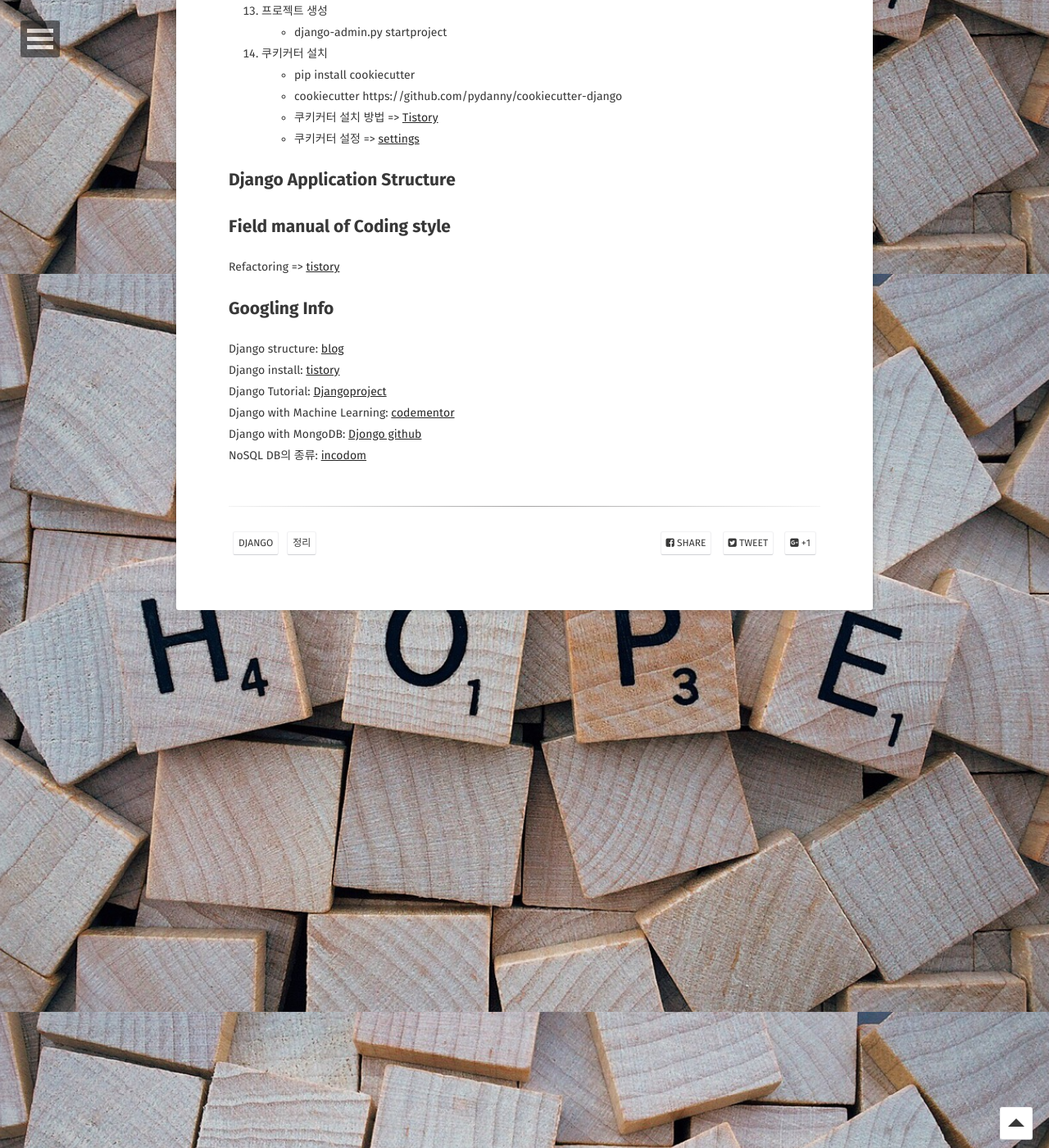
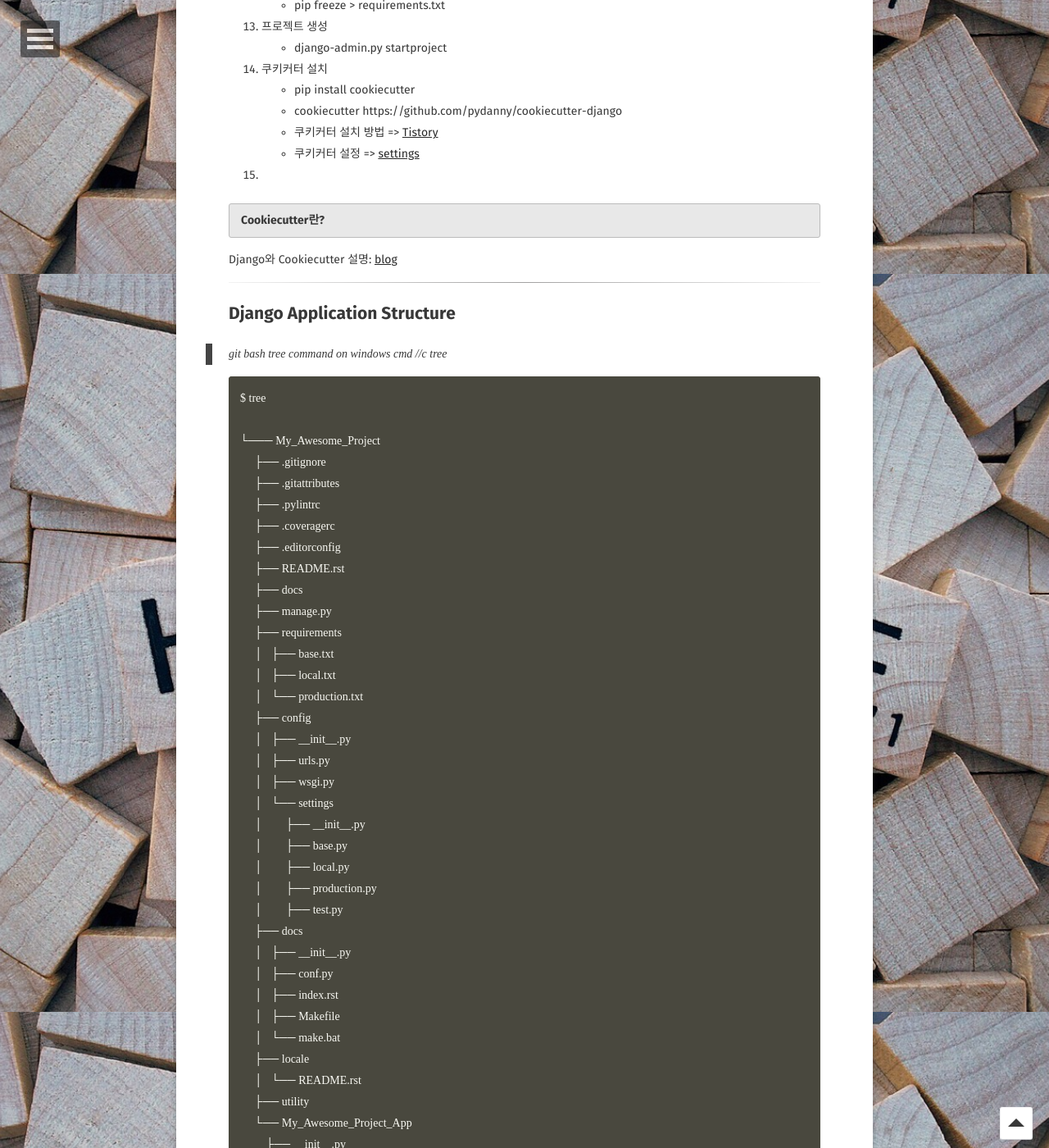
Before and after one commit to Jungjihyuk/JH_Life, a Jekyll site: the page built from _posts/2019-03-25-django.md, in a window 1280 px wide and 1400 px high, scrolled down 1466 px. Shown: the whole window at 82% size. Built offline with Jekyll 4.4.1, drawn with Linux system fonts in a browser that asks for light colours; some web fonts are replaced; comment, search, counter and statistics services are not loaded; some of the changed text lies outside the part shown.

Commit message:
django structure 추가

````diff
--- a/_posts/2019-03-25-django.md
+++ b/_posts/2019-03-25-django.md
@@ -15,6 +15,7 @@ tag:
 ```
 ```
 
+<hr>
 
 ## Django Project 시작전 환경 세팅 (최적화된 장고 환경을 꾸미자)
 
@@ -59,12 +60,92 @@ tag:
 - cookiecutter https://github.com/pydanny/cookiecutter-django
 - 쿠키커터 설치 방법 => [Tistory](https://new93helloworld.tistory.com/327)
 - 쿠키커터 설정 => [settings](https://medium.com/@jsh901220/django%EC%99%80-cookiecutter-django-%EA%B0%84%EB%8B%A8-%EC%84%A4%EB%AA%85-898d063d38ff)
+15.
+
+**Cookiecutter란?**
+{: .notice}
+Django와 Cookiecutter 설명: [blog](https://medium.com/@jsh901220/django%EC%99%80-cookiecutter-django-%EA%B0%84%EB%8B%A8-%EC%84%A4%EB%AA%85-898d063d38ff)
+<hr>
 
 ## Django Application Structure
+> git bash tree command on windows
+cmd //c tree
 
+```
+$ tree
+
+└─── My_Awesome_Project
+     ├── .gitignore
+     ├── .gitattributes
+     ├── .pylintrc
+     ├── .coveragerc
+     ├── .editorconfig
+     ├── README.rst
+     ├── docs
+     ├── manage.py
+     ├── requirements
+     │   ├── base.txt
+     │   ├── local.txt
+     │   └── production.txt
+     ├── config
+     │   ├── __init__.py
+     │   ├── urls.py
+     │   ├── wsgi.py
+     │   └── settings
+     │        ├── __init__.py
+     │        ├── base.py
+     │        ├── local.py
+     │        ├── production.py
+     │        ├── test.py
+     ├── docs
+     │   ├── __init__.py
+     │   ├── conf.py
+     │   ├── index.rst
+     │   ├── Makefile
+     │   └── make.bat
+     ├── locale
+     │   └── README.rst
+     ├── utility
+     └── My_Awesome_Project_App
+         ├── __init__.py
+         ├── conftest.py
+         ├── contrib
+         │   ├── __init__.py
+         │   ├── sites
+         │   │   ├── __init__.py
+         │   │   └── migrations
+         ├── templates
+         │   ├── account
+         │   ├── pages
+         │   ├── users
+         │   ├── base.html
+         │   ├── 404.html
+         │   └── 500.html
+         ├── static
+         │   ├── css
+         │   ├── fonts
+         │   ├── images
+         │   ├── js
+         │   └── sass
+         └── users
+             ├── __init__.py
+             ├── admin.py
+             ├── forms.py
+             ├── models.py
+             ├── urls.py
+             ├── views.py
+             ├── apps.py
+             ├── adapters.py
+             ├── migrations
+             └── tests
+```
+
+<hr>
 ## Field manual of Coding style
 
 Refactoring => [tistory](https://codereview.tistory.com/3)
+
+<hr>
 
 ## Googling Info
 
````
